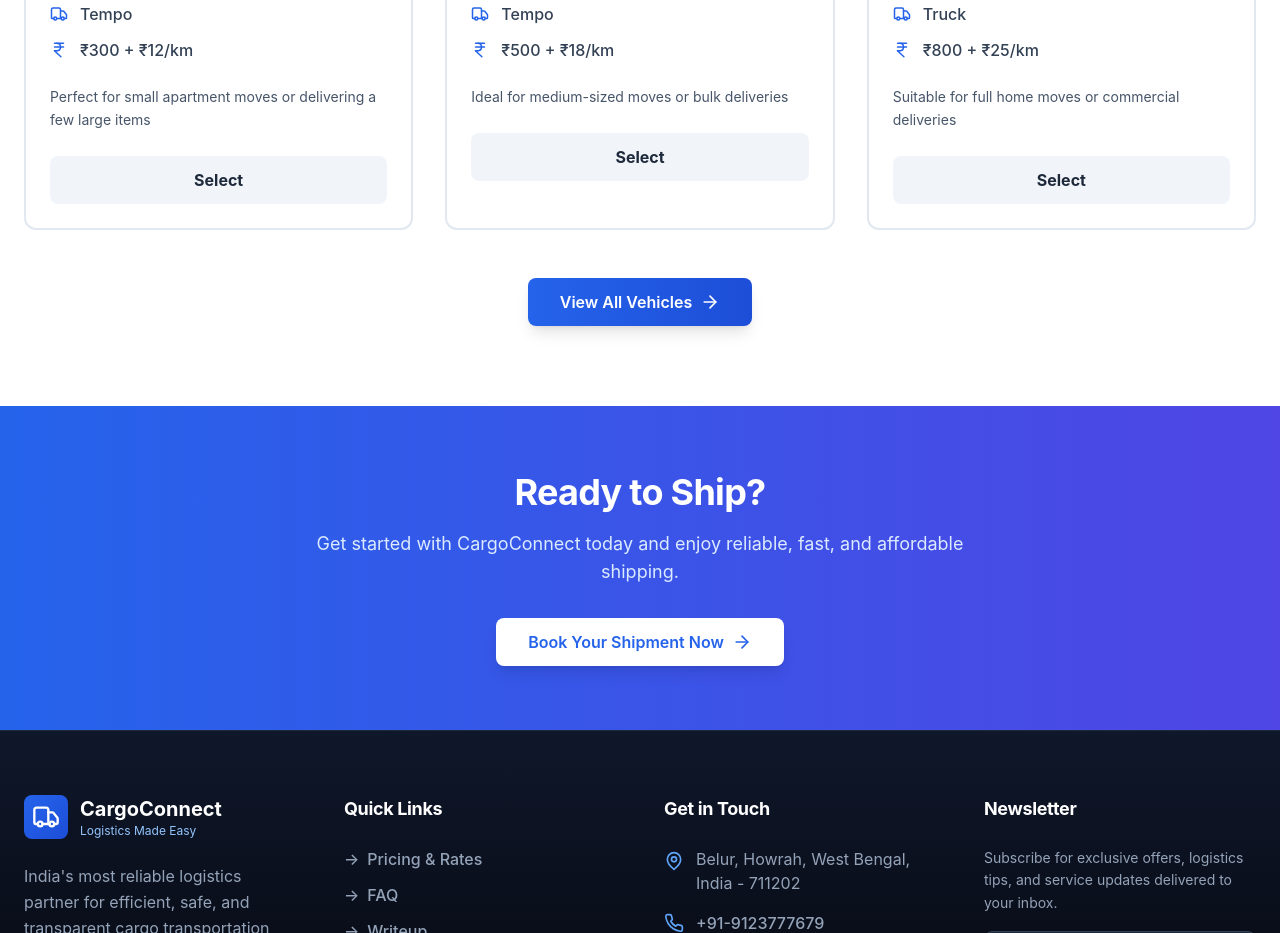
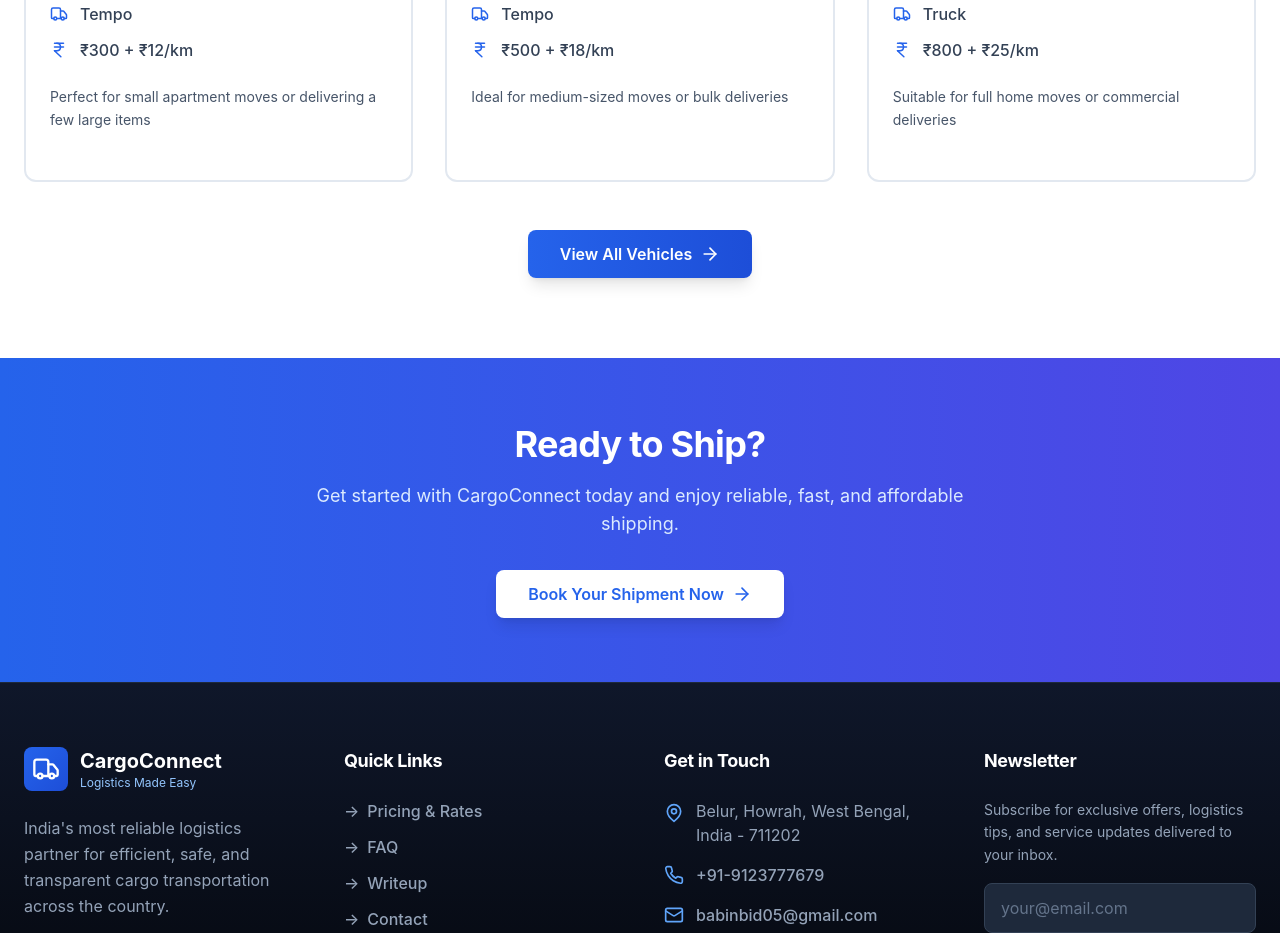
Before and after one commit to KGFCH2/CargoConnect, a React (Vite) app: page / in a window 1280 px wide. Shown: the part 2800-3733 px from the top of the page. Built offline with nearby package versions, Linux system fonts and the light colour scheme.

Commit message:
Modified

```diff
--- a/src/components/VehicleCard.tsx
+++ b/src/components/VehicleCard.tsx
@@ -59,21 +59,6 @@ const VehicleCard: React.FC<VehicleCardProps> = ({
         </div>
 
         <p className="text-sm text-slate-600 dark:text-slate-400 group-hover:text-slate-700 dark:group-hover:text-slate-300 mb-6 leading-relaxed transition-colors duration-300">{vehicle.description}</p>
-
-        <button
-          type="button"
-          onClick={onClick}
-          className={`
-            w-full py-3 rounded-lg transition-all duration-500 ease-in-out font-bold transform hover:scale-105 hover:-translate-y-1 relative group
-            ${isSelected
-              ? 'bg-gradient-to-r from-blue-600 to-blue-700 dark:from-blue-600 dark:to-blue-700 text-white shadow-lg dark:shadow-blue-900/30'
-              : 'bg-slate-100 dark:bg-slate-700 text-slate-800 dark:text-white hover:bg-gradient-to-r hover:from-blue-600 hover:to-blue-700 hover:text-white hover:shadow-lg dark:hover:shadow-blue-900/30'
-            }
-          `}
-          title={isSelected ? 'Vehicle already selected' : 'Select this vehicle for your shipment'}
-        >
-          {isSelected ? '✓ Selected' : 'Select'}
-        </button>
       </div>
     </div>
   );
```
